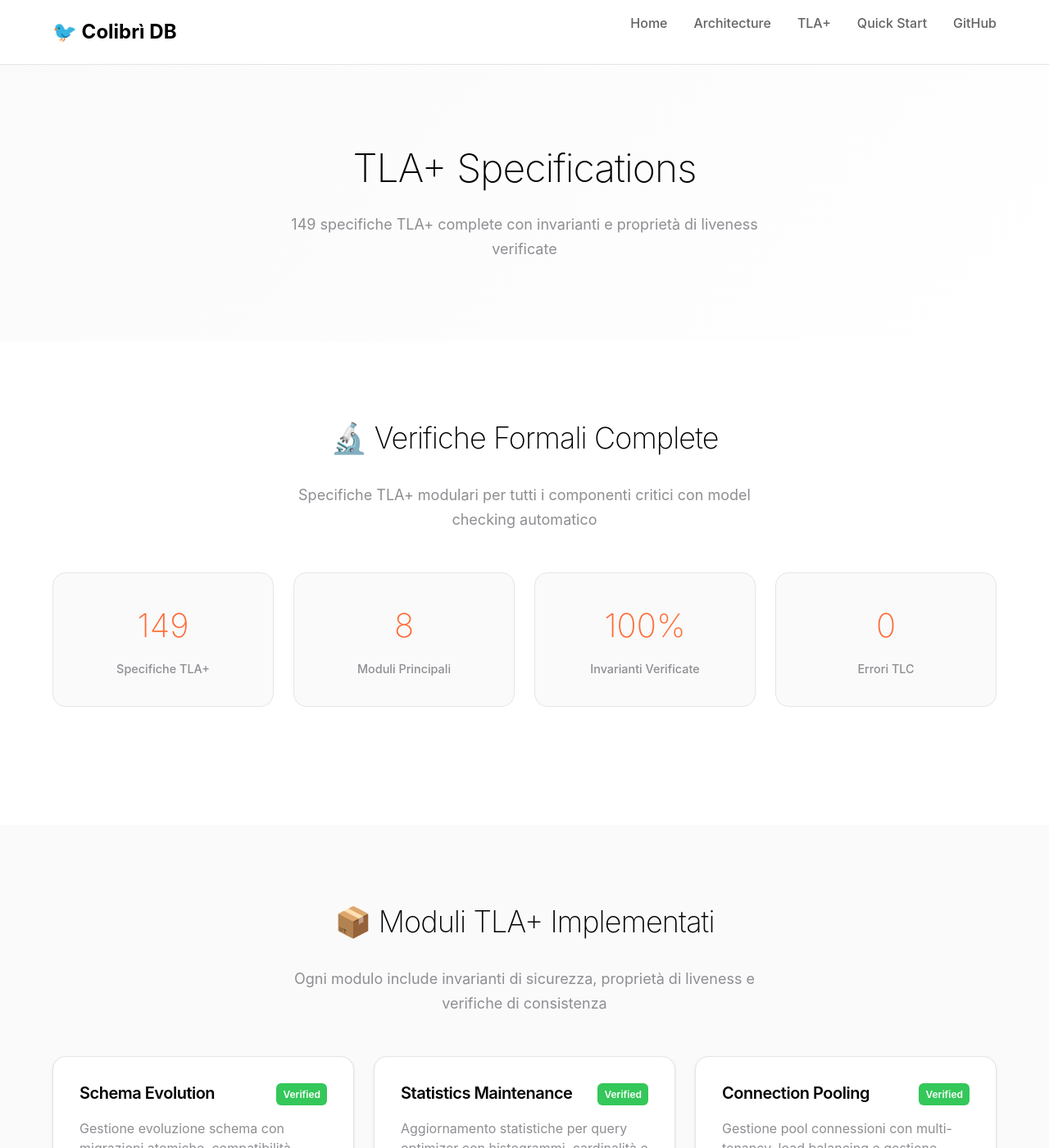
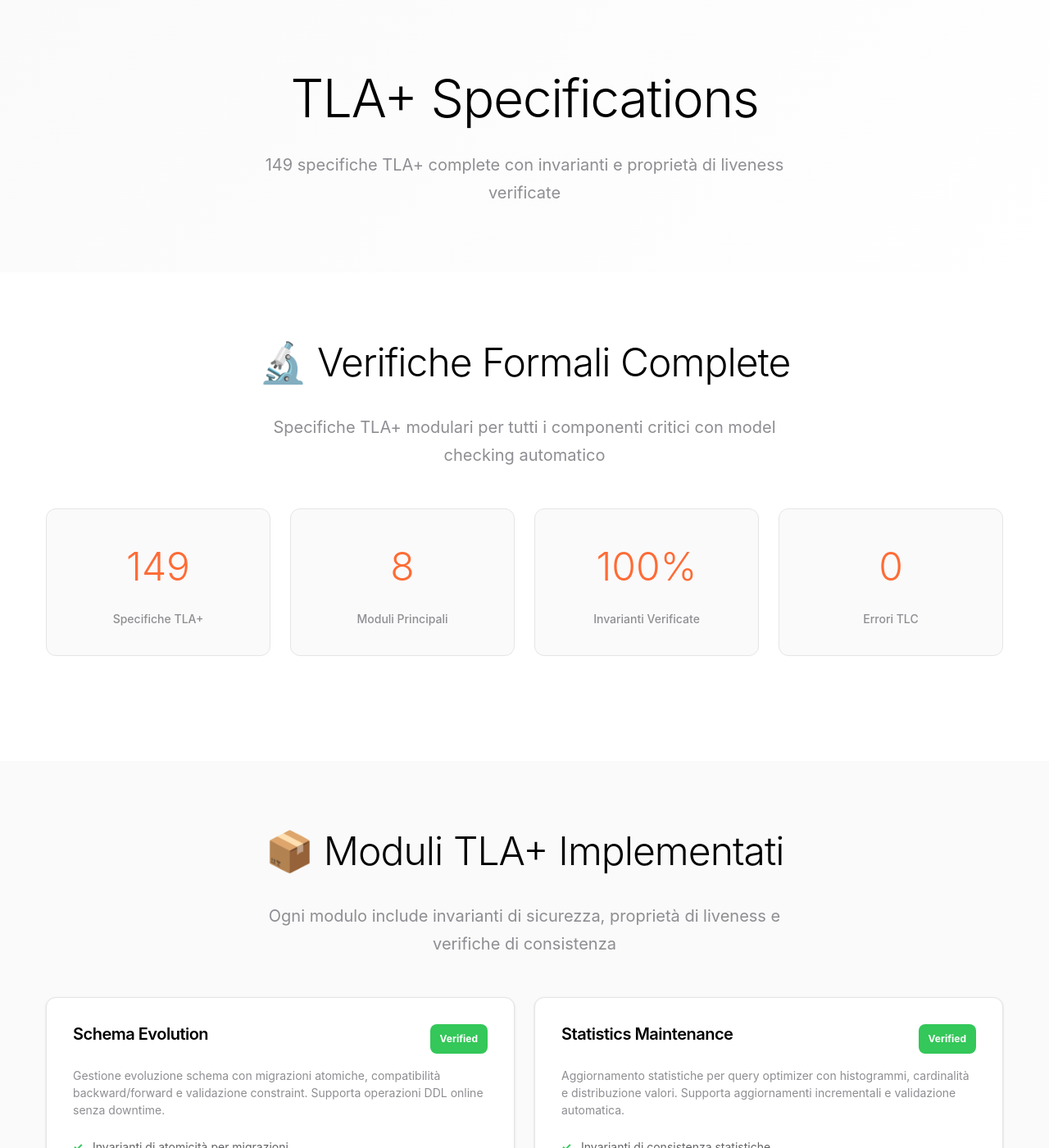
Before and after one commit to gpicchiarelli/Colibri-DB, a Jekyll site: the page built from docs/tla-specifications.html, in a window 1280 px wide and 1400 px high. Shown: the whole window at 82% size. Built offline with Jekyll 4.4.1, drawn with Linux system fonts in a browser that asks for light colours; some of the changed text lies outside the part shown.

```diff
--- a/docs/tla-specifications.html
+++ b/docs/tla-specifications.html
@@ -5,152 +5,49 @@
 ---
 
 <style>
-/* TLA+ Specifications Page Styles */
-:root {
-    --primary: #000000;
-    --secondary: #007AFF;
-    --accent: #FF6B35;
-    --success: #34C759;
-    --warning: #FF9500;
-    --error: #FF3B30;
-    --info: #5AC8FA;
-    --gray-50: #FAFAFA;
-    --gray-100: #F5F5F5;
-    --gray-200: #E5E5E5;
-    --gray-300: #D1D1D6;
-    --gray-400: #C7C7CC;
-    --gray-500: #AEAEB2;
-    --gray-600: #8E8E93;
-    --gray-700: #636366;
-    --gray-800: #48484A;
-    --gray-900: #1C1C1E;
-    --white: #FFFFFF;
-    --font-system: -apple-system, BlinkMacSystemFont, 'SF Pro Display', 'SF Pro Text', system-ui, sans-serif;
-    --font-mono: 'SF Mono', Monaco, 'Cascadia Code', 'Roboto Mono', Consolas, monospace;
-    --space-xs: 0.25rem;
-    --space-sm: 0.5rem;
-    --space-md: 1rem;
-    --space-lg: 1.5rem;
-    --space-xl: 2rem;
-    --space-2xl: 3rem;
-    --space-3xl: 4rem;
-    --space-4xl: 6rem;
-    --radius-sm: 6px;
-    --radius-md: 12px;
-    --radius-lg: 16px;
-    --radius-xl: 24px;
-    --shadow-sm: 0 1px 3px rgba(0, 0, 0, 0.1);
-    --shadow-md: 0 4px 12px rgba(0, 0, 0, 0.1);
-    --shadow-lg: 0 8px 25px rgba(0, 0, 0, 0.15);
-}
-
-* {
-    margin: 0;
-    padding: 0;
-    box-sizing: border-box;
-}
-
-body {
-    font-family: var(--font-system);
-    line-height: 1.6;
-    color: var(--gray-900);
-    background: var(--white);
-    -webkit-font-smoothing: antialiased;
-    -moz-osx-font-smoothing: grayscale;
-}
-
-.container {
-    max-width: 1200px;
-    margin: 0 auto;
-    padding: 0 var(--space-lg);
-}
-
-/* Navigation */
-.nav {
-    background: rgba(255, 255, 255, 0.95);
-    backdrop-filter: blur(20px);
-    border-bottom: 1px solid var(--gray-200);
-    position: sticky;
-    top: 0;
-    z-index: 100;
-    padding: var(--space-md) 0;
-}
-
-.nav-content {
-    display: flex;
-    justify-content: space-between;
-    align-items: center;
-}
-
-.logo {
-    font-size: 1.5rem;
-    font-weight: 700;
-    color: var(--primary);
-    text-decoration: none;
-    display: flex;
-    align-items: center;
-    gap: var(--space-sm);
-}
-
-.nav-links {
-    display: flex;
-    gap: var(--space-xl);
-    list-style: none;
-}
-
-.nav-links a {
-    color: var(--gray-700);
-    text-decoration: none;
-    font-weight: 500;
-    transition: color 0.2s ease;
-}
-
-.nav-links a:hover {
-    color: var(--primary);
-}
-
-/* Hero Section */
+/* TLA+ Page Specific Styles */
 .hero {
-    background: linear-gradient(135deg, var(--gray-50) 0%, var(--white) 100%);
-    padding: var(--space-4xl) 0;
+    background: var(--gradient-hero);
+    padding: var(--space-20) 0;
     text-align: center;
 }
 
 .hero h1 {
-    font-size: clamp(2rem, 6vw, 3rem);
-    font-weight: 200;
+    font-size: clamp(2.5rem, 6vw, 4rem);
+    font-weight: var(--font-light);
     color: var(--primary);
-    margin-bottom: var(--space-lg);
+    margin-bottom: var(--space-6);
     letter-spacing: -0.02em;
 }
 
 .hero p {
-    font-size: 1.125rem;
+    font-size: var(--text-xl);
     color: var(--gray-600);
-    max-width: 600px;
+    max-width: 700px;
     margin: 0 auto;
 }
 
 /* TLA+ Overview */
 .tla-overview {
-    padding: var(--space-4xl) 0;
+    padding: var(--space-20) 0;
     background: var(--white);
 }
 
 .section-title {
     text-align: center;
-    font-size: clamp(1.75rem, 4vw, 2.25rem);
-    font-weight: 200;
+    font-size: clamp(2rem, 4vw, 3rem);
+    font-weight: var(--font-light);
     color: var(--primary);
-    margin-bottom: var(--space-xl);
+    margin-bottom: var(--space-8);
+    letter-spacing: -0.02em;
 }
 
 .section-subtitle {
     text-align: center;
-    font-size: 1.125rem;
+    font-size: var(--text-xl);
     color: var(--gray-600);
-    margin-bottom: var(--space-2xl);
-    max-width: 600px;
+    margin-bottom: var(--space-12);
+    max-width: 700px;
     margin-left: auto;
     margin-right: auto;
 }
@@ -158,59 +55,59 @@
 /* TLA+ Stats */
 .tla-stats {
     display: grid;
-    grid-template-columns: repeat(auto-fit, minmax(200px, 1fr));
-    gap: var(--space-lg);
-    margin: var(--space-2xl) 0;
+    grid-template-columns: repeat(auto-fit, minmax(250px, 1fr));
+    gap: var(--space-6);
+    margin: var(--space-12) 0;
 }
 
 .stat-card {
     background: var(--gray-50);
-    border-radius: var(--radius-lg);
-    padding: var(--space-xl);
+    border-radius: var(--radius-xl);
+    padding: var(--space-8);
     text-align: center;
     border: 1px solid var(--gray-200);
-    transition: all 0.3s ease;
+    transition: all var(--transition-base);
 }
 
 .stat-card:hover {
-    transform: translateY(-2px);
+    transform: translateY(-4px);
     box-shadow: var(--shadow-md);
 }
 
 .stat-number {
-    font-size: 2.5rem;
-    font-weight: 200;
+    font-size: 3rem;
+    font-weight: var(--font-light);
     color: var(--accent);
     display: block;
-    margin-bottom: var(--space-sm);
+    margin-bottom: var(--space-3);
 }
 
 .stat-label {
     color: var(--gray-600);
-    font-size: 0.9rem;
-    font-weight: 500;
+    font-size: var(--text-sm);
+    font-weight: var(--font-medium);
 }
 
 /* TLA+ Modules Grid */
 .tla-modules {
     background: var(--gray-50);
-    padding: var(--space-4xl) 0;
+    padding: var(--space-20) 0;
 }
 
 .modules-grid {
     display: grid;
-    grid-template-columns: repeat(auto-fit, minmax(350px, 1fr));
-    gap: var(--space-lg);
-    margin-top: var(--space-2xl);
+    grid-template-columns: repeat(auto-fit, minmax(400px, 1fr));
+    gap: var(--space-6);
+    margin-top: var(--space-12);
 }
 
 .module-card {
     background: var(--white);
     border: 1px solid var(--gray-200);
-    border-radius: var(--radius-lg);
-    padding: var(--space-xl);
+    border-radius: var(--radius-xl);
+    padding: var(--space-8);
     box-shadow: var(--shadow-sm);
-    transition: all 0.3s ease;
+    transition: all var(--transition-base);
     position: relative;
     overflow: hidden;
 }
@@ -221,15 +118,15 @@
     top: 0;
     left: 0;
     right: 0;
-    height: 3px;
+    height: 4px;
     background: var(--accent);
     transform: scaleX(0);
-    transition: transform 0.3s ease;
+    transition: transform var(--transition-slow);
 }
 
 .module-card:hover {
-    transform: translateY(-4px);
-    box-shadow: var(--shadow-lg);
+    transform: translateY(-8px);
+    box-shadow: var(--shadow-xl);
     border-color: var(--gray-300);
 }
 
@@ -241,12 +138,12 @@
     display: flex;
     justify-content: space-between;
     align-items: flex-start;
-    margin-bottom: var(--space-md);
+    margin-bottom: var(--space-4);
 }
 
 .module-title {
-    font-size: 1.25rem;
-    font-weight: 600;
+    font-size: var(--text-xl);
+    font-weight: var(--font-semibold);
     color: var(--primary);
     margin: 0;
 }
@@ -254,30 +151,31 @@
 .module-status {
     background: var(--success);
     color: var(--white);
-    padding: var(--space-xs) var(--space-sm);
-    border-radius: var(--radius-sm);
-    font-size: 0.75rem;
-    font-weight: 600;
+    padding: var(--space-2) var(--space-3);
+    border-radius: var(--radius-lg);
+    font-size: var(--text-xs);
+    font-weight: var(--font-bold);
 }
 
 .module-description {
     color: var(--gray-600);
-    margin-bottom: var(--space-md);
+    margin-bottom: var(--space-4);
     line-height: 1.5;
+    font-size: var(--text-sm);
 }
 
 .module-features {
     list-style: none;
     padding: 0;
-    margin-bottom: var(--space-md);
+    margin-bottom: var(--space-4);
 }
 
 .module-features li {
-    padding: var(--space-xs) 0;
+    padding: var(--space-2) 0;
     color: var(--gray-700);
     position: relative;
-    padding-left: var(--space-lg);
-    font-size: 0.9rem;
+    padding-left: var(--space-6);
+    font-size: var(--text-sm);
 }
 
 .module-features li::before {
@@ -285,22 +183,22 @@
     position: absolute;
     left: 0;
     color: var(--success);
-    font-weight: 600;
+    font-weight: var(--font-bold);
 }
 
 .module-tags {
     display: flex;
     flex-wrap: wrap;
-    gap: var(--space-xs);
+    gap: var(--space-2);
 }
 
 .module-tag {
     background: var(--gray-100);
     color: var(--gray-700);
-    padding: var(--space-xs) var(--space-sm);
-    border-radius: var(--radius-sm);
-    font-size: 0.75rem;
-    font-weight: 500;
+    padding: var(--space-1) var(--space-3);
+    border-radius: var(--radius-lg);
+    font-size: var(--text-xs);
+    font-weight: var(--font-medium);
 }
 
 .module-tag.invariant { background: var(--success); color: var(--white); }
@@ -309,29 +207,29 @@
 
 /* Code Examples */
 .code-examples {
-    padding: var(--space-4xl) 0;
+    padding: var(--space-20) 0;
     background: var(--white);
 }
 
 .code-example {
     background: var(--gray-900);
-    border-radius: var(--radius-lg);
-    padding: var(--space-xl);
+    border-radius: var(--radius-xl);
+    padding: var(--space-8);
     font-family: var(--font-mono);
-    font-size: 0.875rem;
+    font-size: var(--text-sm);
     line-height: 1.6;
     color: var(--gray-100);
     overflow-x: auto;
-    box-shadow: var(--shadow-lg);
+    box-shadow: var(--shadow-xl);
     position: relative;
-    margin: var(--space-lg) 0;
+    margin: var(--space-6) 0;
 }
 
 .code-example::before {
     content: '';
     position: absolute;
-    top: var(--space-md);
-    left: var(--space-md);
+    top: var(--space-4);
+    left: var(--space-4);
     width: 12px;
     height: 12px;
     border-radius: 50%;
@@ -341,7 +239,7 @@
 
 .code-example pre {
     margin: 0;
-    padding-top: var(--space-lg);
+    padding-top: var(--space-6);
 }
 
 .code-comment { color: var(--gray-500); }
@@ -354,49 +252,50 @@
 /* Verification Results */
 .verification {
     background: var(--gray-50);
-    padding: var(--space-4xl) 0;
+    padding: var(--space-20) 0;
 }
 
 .verification-grid {
     display: grid;
-    grid-template-columns: repeat(auto-fit, minmax(300px, 1fr));
-    gap: var(--space-lg);
-    margin-top: var(--space-2xl);
+    grid-template-columns: repeat(auto-fit, minmax(350px, 1fr));
+    gap: var(--space-6);
+    margin-top: var(--space-12);
 }
 
 .verification-card {
     background: var(--white);
     border: 1px solid var(--gray-200);
-    border-radius: var(--radius-lg);
-    padding: var(--space-xl);
+    border-radius: var(--radius-xl);
+    padding: var(--space-8);
     box-shadow: var(--shadow-sm);
-    transition: all 0.3s ease;
+    transition: all var(--transition-base);
 }
 
 .verification-card:hover {
-    transform: translateY(-2px);
+    transform: translateY(-4px);
     box-shadow: var(--shadow-md);
 }
 
 .verification-card h4 {
     color: var(--primary);
-    margin-bottom: var(--space-md);
-    font-size: 1.1rem;
+    margin-bottom: var(--space-4);
+    font-size: var(--text-lg);
+    font-weight: var(--font-semibold);
 }
 
 .verification-card p {
     color: var(--gray-600);
-    font-size: 0.9rem;
+    font-size: var(--text-sm);
     line-height: 1.5;
-    margin-bottom: var(--space-md);
+    margin-bottom: var(--space-4);
 }
 
 .verification-status {
     display: flex;
     align-items: center;
-    gap: var(--space-sm);
-    font-size: 0.9rem;
-    font-weight: 500;
+    gap: var(--space-2);
+    font-size: var(--text-sm);
+    font-weight: var(--font-medium);
 }
 
 .verification-status.verified {
@@ -413,10 +312,6 @@
 
 /* Responsive Design */
 @media (max-width: 768px) {
-    .nav-links {
-        display: none;
-    }
-
     .modules-grid {
         grid-template-columns: 1fr;
     }
@@ -431,33 +326,11 @@
 }
 
 @media (max-width: 480px) {
-    .container {
-        padding: 0 var(--space-md);
-    }
-
     .tla-stats {
         grid-template-columns: 1fr;
     }
 }
 </style>
-
-<!-- Navigation -->
-<nav class="nav">
-    <div class="container">
-        <div class="nav-content">
-            <a href="/" class="logo">
-                🐦 Colibrì DB
-            </a>
-            <ul class="nav-links">
-                <li><a href="/">Home</a></li>
-                <li><a href="/architecture">Architecture</a></li>
-                <li><a href="/tla-specifications">TLA+</a></li>
-                <li><a href="/wiki/Quick-Start">Quick Start</a></li>
-                <li><a href="https://github.com/gpicchiarelli/Colibri-DB" target="_blank">GitHub</a></li>
-            </ul>
-        </div>
-    </div>
-</nav>
 
 <!-- Hero Section -->
 <section class="hero">
```
Also changed, not shown: 3 other files.
